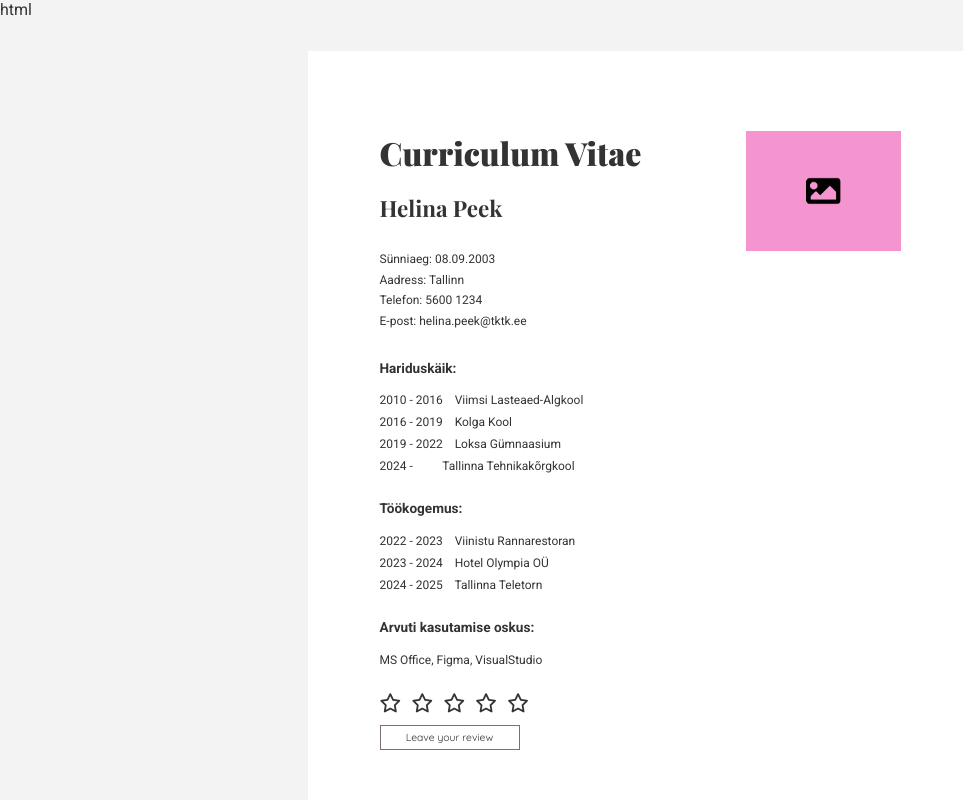
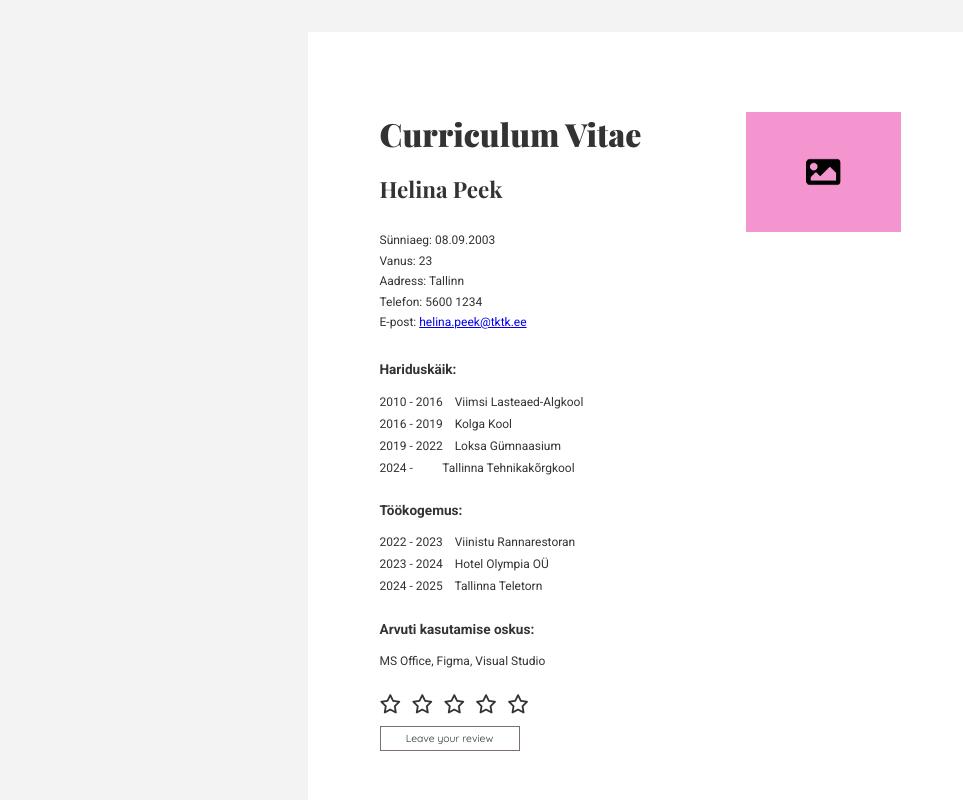
Before and after one commit to helinapeek-ui/week13, a plain HTML site: page index.html in a window 1280 px wide. Shown: the top 800 px of the page, without its empty margins (0-963 px from the left). Drawn offline with nearby package versions, Linux system fonts and the light colour scheme.

Commit message:
add week13 files

```diff
--- /dev/null
+++ b/data.json
@@ -0,0 +1,15 @@
+
+{
+  "nimi": "Helina",
+  "perekonnanimi": "Peek",
+  "vanus": 23,
+  "synniaeg": "08.09.2003",
+  "aadress": "Tallinn",
+  "telefon": "5600 1234",
+  "email": "helina.peek@tktk.ee",
+  "oskused": [
+    "MS Office",
+    "Figma",
+    "Visual Studio"
+  ]
+}
--- a/index.html
+++ b/index.html
@@ -1,14 +1,15 @@
-html
+
 <!DOCTYPE html>
 <html lang="et">
 
 <head>
     <meta charset="UTF-8">
     <meta name="viewport" content="width=device-width, initial-scale=1.0">
-    <title>Curriculum Vitae - Helina Peek</title>
+    <title>Curriculum Vitae</title>
 
     <link rel="stylesheet" href="css/style.css">
-    <script src="https://kit.fontawesome.com/804c84d834.js" crossorigin="anonymous"></script>
+    <script src="https://kit.fontawesome.com/804c84d834.js"
+        crossorigin="anonymous"></script>
 </head>
 
 <body>
@@ -17,22 +18,31 @@ html
         <header>
             <div class="header-info">
                 <h1>Curriculum Vitae</h1>
-                <h2>Helina Peek</h2>
+                <h2>
+                    <span id="nimi"></span>
+                    <span id="perekonnanimi"></span>
+                </h2>
             </div>
 
             <div class="image-container">
                 <div class="cv-image">
-                    <img id="carousel-image" src="images/CV-Pilt.png" alt="Helina Peek CV foto">
+                    <img id="carousel-image"
+                        src="images/CV-Pilt.png"
+                        alt="CV foto">
                 </div>
             </div>
         </header>
 
         <section class="main">
             <div class="personal-info">
-                <p>Sünniaeg: 08.09.2003</p>
-                <p>Aadress: Tallinn</p>
-                <p>Telefon: 5600 1234</p>
-                <p>E-post: helina.peek@tktk.ee</p>
+                <p>Sünniaeg: <span id="synniaeg"></span></p>
+                <p>Vanus: <span id="vanus"></span></p>
+                <p>Aadress: <span id="aadress"></span></p>
+                <p>Telefon: <span id="telefon"></span></p>
+                <p>
+                    E-post:
+                    <a id="email" href="#"></a>
+                </p>
             </div>
 
             <div class="education">
@@ -52,7 +62,7 @@ html
 
             <div class="skills">
                 <h3>Arvuti kasutamise oskus:</h3>
-                <p>MS Office, Figma, VisualStudio</p>
+                <p id="oskused"></p>
             </div>
 
             <div class="review">
@@ -106,6 +116,7 @@ html
     </div>
 
     <script src="js/carousel.js"></script>
+    <script src="script.js"></script>
 </body>
 
 </html>
--- /dev/null
+++ b/script.js
@@ -0,0 +1,38 @@
+
+fetch("data.json")
+    .then(response => {
+        if (!response.ok) {
+            throw new Error("JSON-faili laadimine ebaõnnestus");
+        }
+
+        return response.json();
+    })
+    .then(data => {
+        document.getElementById("nimi").textContent =
+            data.nimi;
+
+        document.getElementById("perekonnanimi").textContent =
+            data.perekonnanimi;
+
+        document.getElementById("vanus").textContent =
+            data.vanus;
+
+        document.getElementById("synniaeg").textContent =
+            data.synniaeg;
+
+        document.getElementById("aadress").textContent =
+            data.aadress;
+
+        document.getElementById("telefon").textContent =
+            data.telefon;
+
+        const email = document.getElementById("email");
+        email.textContent = data.email;
+        email.href = "mailto:" + data.email;
+
+        document.getElementById("oskused").textContent =
+            data.oskused.join(", ");
+    })
+    .catch(error => {
+        console.error("Viga andmete laadimisel:", error);
+    });
```
